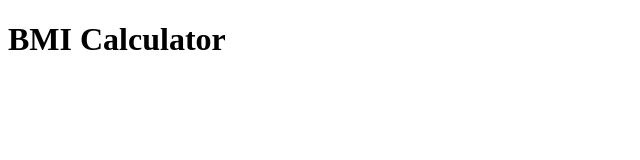
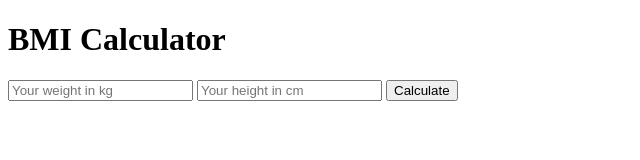
Before and after one commit to dernathul/bmi_calculator, a website: page src/index.html in a window 1280 px wide. Shown: the whole page, without its empty margins (0-640 px from the left). Drawn offline with Linux system fonts and the light colour scheme.

Commit message:
calculator with button

```diff
--- a/src/index.html
+++ b/src/index.html
@@ -10,7 +10,9 @@
 
 <body>
     <h1>BMI Calculator</h1>
-
+    <input type="text" id="weight" placeholder="Your weight in kg">
+    <input type="text" id="height" placeholder="Your height in cm">
+    <button id="Calculate">Calculate</button>
 </body>
 
 </html>
```
Also changed, not shown: cypress/integration/userCanEnterWeightAndHeight.feature.js (+10 -0 lines).
